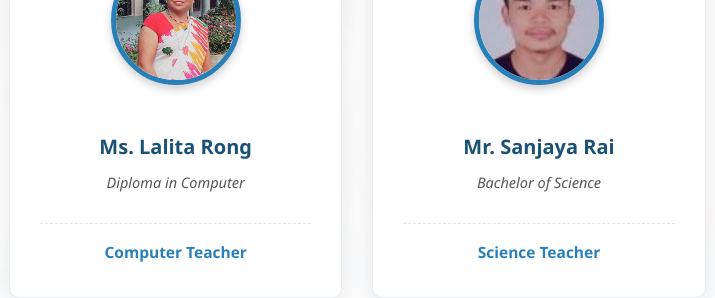
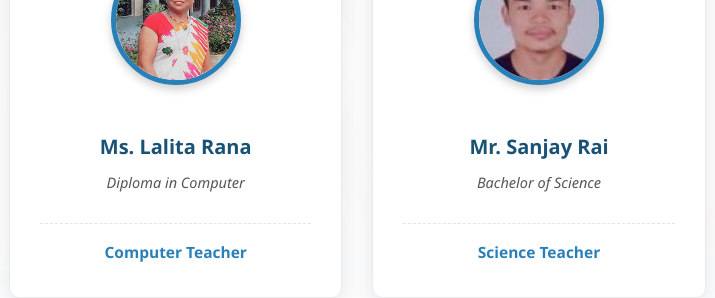
Before and after one commit to ramanbhandari7/minilandacademy, a plain HTML site: page index.html in a window 1280 px wide. Shown: the part 3140-3438 px from the top of the page, 101-816 px from the left. Drawn offline with Linux system fonts and the light colour scheme.

Commit message:
Update index.html

```diff
--- a/index.html
+++ b/index.html
@@ -864,14 +864,14 @@
                             <p class="role">Nepali Teacher</p>
                         </div>
                         <div class="teacher-card">
-                            <img src="images/lali.jpg" alt="Photo of Teacher Lalita Rong">
-                            <h3>Ms. Lalita Rong</h3>
+                            <img src="images/lali.jpg" alt="Photo of Teacher Lalita Rana">
+                            <h3>Ms. Lalita Rana</h3>
                             <p class="qualification">Diploma in Computer</p>
                             <p class="role">Computer Teacher</p>
                         </div>
                         <div class="teacher-card">
                             <img src="images/sanjay.jpg" alt="Photo of Teacher Sanjaya Rai">
-                            <h3>Mr. Sanjaya Rai</h3>
+                            <h3>Mr. Sanjay Rai</h3>
                             <p class="qualification">Bachelor of Science</p>
                             <p class="role">Science Teacher</p>
                         </div>
```
